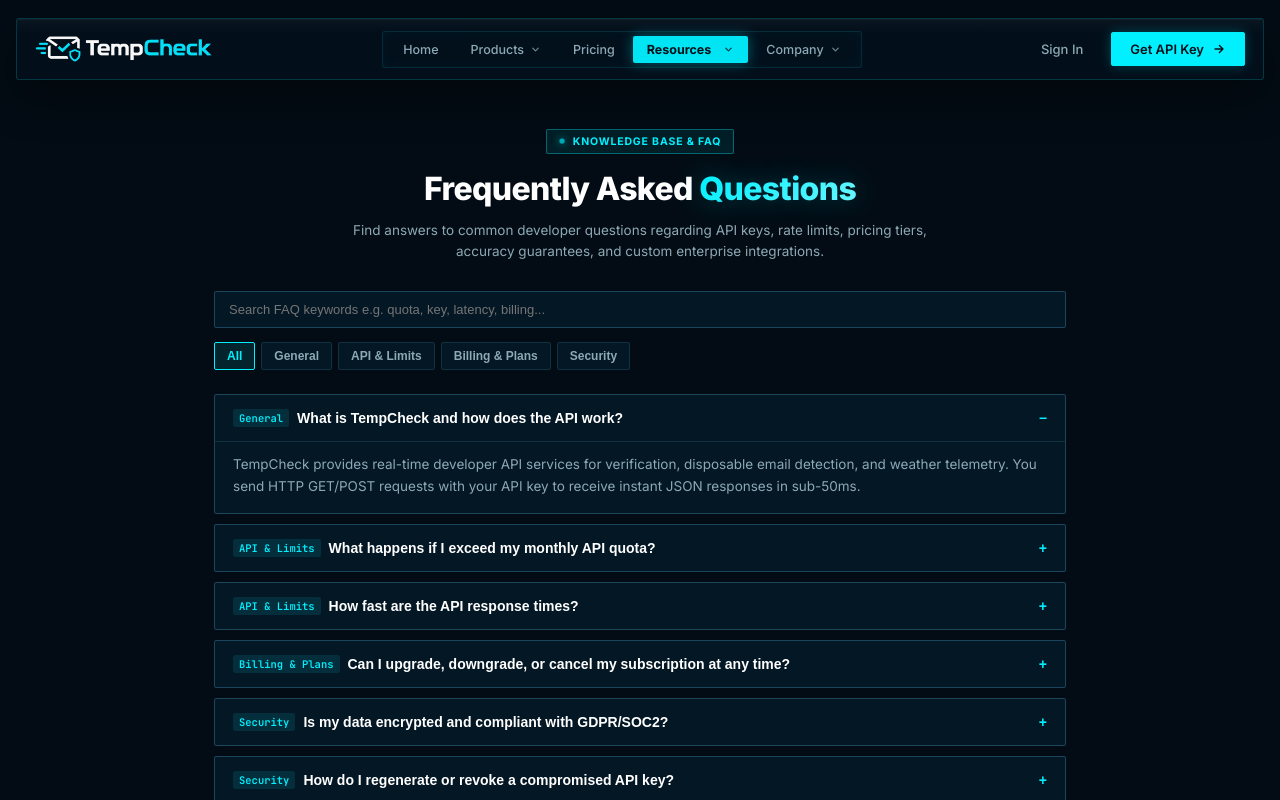
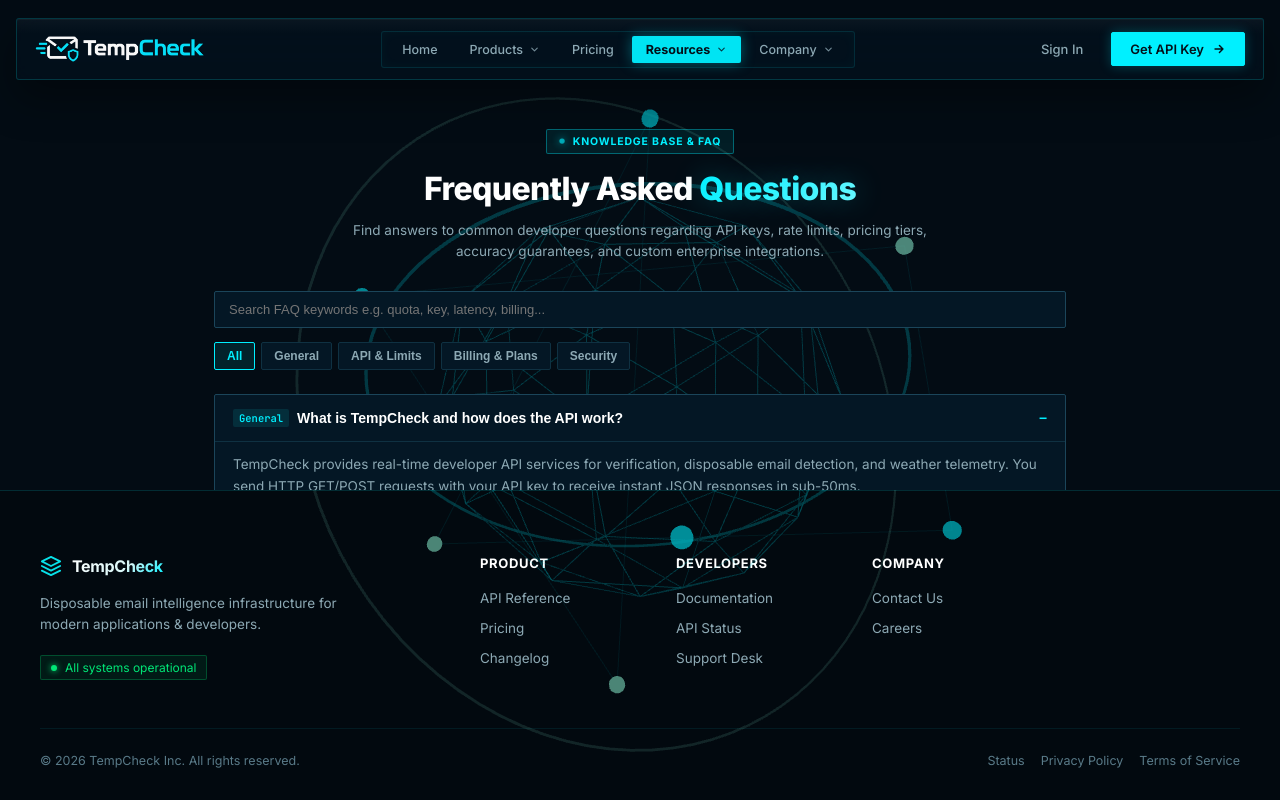
Before and after one commit to jaydeexsf/tempcheck, a Next.js app: page /faq in a window 1280 px wide. Built offline with nearby package versions, Linux system fonts and the light colour scheme.

Commit message:
Improve FAQ motion and background

```diff
--- a/src/app/faq/page.tsx
+++ b/src/app/faq/page.tsx
@@ -4,6 +4,7 @@
 import FaqHeroSection from './sections/FaqHeroSection';
 import FaqAccordionSection from './sections/FaqAccordionSection';
 import FaqContactSection from './sections/FaqContactSection';
+import FaqNetworkBackground from './sections/FaqNetworkBackground';
 
 export const metadata = {
   title: 'FAQ | TempCheck Developer Platform',
@@ -12,9 +13,10 @@
 
 export default function FaqPage() {
   return (
-    <div className="app-layout" style={{ minHeight: '100vh', display: 'flex', flexDirection: 'column', background: 'var(--bg-main)' }}>
+    <div className="app-layout faq-page" style={{ minHeight: '100vh', display: 'flex', flexDirection: 'column', background: 'var(--bg-main)' }}>
       <Navbar />
-      <main style={{ flex: 1 }}>
+      <main className="faq-page-main" style={{ flex: 1 }}>
+        <FaqNetworkBackground />
         <FaqHeroSection />
         <FaqAccordionSection />
         <FaqContactSection />
--- a/src/app/faq/sections/FaqAccordionSection.tsx
+++ b/src/app/faq/sections/FaqAccordionSection.tsx
@@ -1,6 +1,7 @@
 'use client';
 
 import React, { useState } from 'react';
+import { AnimatePresence, motion } from 'framer-motion';
 
 interface FaqItem {
   question: string;
@@ -125,11 +126,12 @@
             No matching questions found for &quot;{searchTerm}&quot;.
           </div>
         ) : (
-          filteredFaqs.map((faq, i) => {
-            const isOpen = openIdx === i;
+          filteredFaqs.map((faq) => {
+            const faqKey = faqs.indexOf(faq);
+            const isOpen = openIdx === faqKey;
             return (
               <div
-                key={i}
+                key={faq.question}
                 style={{
                   background: 'var(--bg-card)',
                   border: '1px solid var(--border-default)',
@@ -139,7 +141,7 @@
                 }}
               >
                 <button
-                  onClick={() => setOpenIdx(isOpen ? null : i)}
+                  onClick={() => setOpenIdx(isOpen ? null : faqKey)}
                   style={{
                     width: '100%',
                     padding: '14px 18px',
@@ -176,7 +178,16 @@
                   </span>
                 </button>
 
+                <AnimatePresence initial={false} mode="popLayout">
                   {isOpen && (
+                    <motion.div
+                      key={`${faq.question}-answer`}
+                      initial={{ height: 0, opacity: 0 }}
+                      animate={{ height: 'auto', opacity: 1 }}
+                      exit={{ height: 0, opacity: 0 }}
+                      transition={{ duration: 0.28, ease: [0.22, 1, 0.36, 1] }}
+                      style={{ display: 'block', overflow: 'hidden' }}
+                    >
                       <div
                         style={{
                           padding: '0 18px 16px 18px',
@@ -189,7 +200,9 @@
                       >
                         {faq.answer}
                       </div>
+                    </motion.div>
                   )}
+                </AnimatePresence>
               </div>
             );
           })
--- /dev/null
+++ b/src/app/faq/sections/FaqNetworkBackground.tsx
@@ -0,0 +1,146 @@
+'use client';
+
+import { useLayoutEffect, useRef } from 'react';
+import gsap from 'gsap';
+import * as THREE from 'three';
+
+export default function FaqNetworkBackground() {
+  const canvasRef = useRef<HTMLCanvasElement>(null);
+
+  useLayoutEffect(() => {
+    const canvas = canvasRef.current;
+    if (!canvas) return;
+
+    const reducedMotion = window.matchMedia('(prefers-reduced-motion: reduce)').matches;
+    const scene = new THREE.Scene();
+    const camera = new THREE.PerspectiveCamera(42, 1, 0.1, 100);
+    camera.position.set(0, 0, 8);
+
+    const renderer = new THREE.WebGLRenderer({ canvas, alpha: true, antialias: true });
+    renderer.setPixelRatio(Math.min(window.devicePixelRatio, 1.75));
+    renderer.setClearColor(0x000000, 0);
+
+    const network = new THREE.Group();
+    network.rotation.set(0.08, -0.22, 0.04);
+    scene.add(network);
+
+    const core = new THREE.Mesh(
+      new THREE.IcosahedronGeometry(1.45, 1),
+      new THREE.MeshBasicMaterial({
+        color: 0x00f0ff,
+        wireframe: true,
+        transparent: true,
+        opacity: 0.16,
+      }),
+    );
+    network.add(core);
+
+    const orbitMaterials = [
+      new THREE.MeshBasicMaterial({ color: 0x00f0ff, transparent: true, opacity: 0.28 }),
+      new THREE.MeshBasicMaterial({ color: 0x8cf0d0, transparent: true, opacity: 0.18 }),
+    ];
+
+    const orbitOne = new THREE.Mesh(new THREE.TorusGeometry(2.05, 0.012, 8, 96), orbitMaterials[0]);
+    orbitOne.rotation.set(0.8, 0.2, 0.1);
+    network.add(orbitOne);
+
+    const orbitTwo = new THREE.Mesh(new THREE.TorusGeometry(2.55, 0.009, 8, 96), orbitMaterials[1]);
+    orbitTwo.rotation.set(-0.45, 0.7, 0.8);
+    network.add(orbitTwo);
+
+    const nodePositions = [
+      [-2.2, 0.8, 0.2], [1.95, 1.15, -0.1], [2.3, -0.85, 0.3],
+      [-1.8, -1.25, -0.2], [0.1, 2.1, 0.1], [-0.15, -2.2, 0.15],
+    ].map(([x, y, z]) => new THREE.Vector3(x, y, z));
+
+    const nodeGeometry = new THREE.SphereGeometry(0.065, 10, 10);
+    const nodeGroup = new THREE.Group();
+    nodeGroup.name = 'faq-nodes';
+    nodePositions.forEach((position, index) => {
+      const node = new THREE.Mesh(nodeGeometry, new THREE.MeshBasicMaterial({
+        color: index % 2 === 0 ? 0x00f0ff : 0x8cf0d0,
+        transparent: true,
+        opacity: 0.75,
+      }));
+      node.position.copy(position);
+      nodeGroup.add(node);
+    });
+    network.add(nodeGroup);
+
+    const signalMaterial = new THREE.MeshBasicMaterial({
+      color: 0x00f0ff,
+      transparent: true,
+      opacity: 0.8,
+    });
+    const signal = new THREE.Mesh(new THREE.SphereGeometry(0.09, 12, 12), signalMaterial);
+    signal.position.copy(nodePositions[0]);
+    network.add(signal);
+
+    const lineGeometry = new THREE.BufferGeometry().setFromPoints(
+      nodePositions.flatMap((position, index) => [position, nodePositions[(index + 1) % nodePositions.length]]),
+    );
+    const lines = new THREE.LineSegments(
+      lineGeometry,
+      new THREE.LineBasicMaterial({ color: 0x00f0ff, transparent: true, opacity: 0.1 }),
+    );
+    network.add(lines);
+
+    const pointer = { x: 0, y: 0 };
+    const handlePointerMove = (event: PointerEvent) => {
+      pointer.x = (event.clientX / window.innerWidth - 0.5) * 0.35;
+      pointer.y = (event.clientY / window.innerHeight - 0.5) * 0.2;
+    };
+
+    const resize = () => {
+      const width = window.innerWidth;
+      const height = window.innerHeight;
+      camera.aspect = width / height;
+      camera.updateProjectionMatrix();
+      renderer.setSize(width, height, false);
+    };
+
+    resize();
+    window.addEventListener('resize', resize);
+    window.addEventListener('pointermove', handlePointerMove, { passive: true });
+
+    const motionTimeline = reducedMotion ? null : gsap.timeline({ repeat: -1 });
+    motionTimeline
+      ?.to(core.scale, { x: 1.06, y: 1.06, z: 1.06, duration: 2.8, ease: 'sine.inOut', yoyo: true })
+      .to(nodeGroup.children, { scale: 1.35, opacity: 1, duration: 0.65, stagger: 0.18, ease: 'power2.out' }, 0)
+      .to(nodeGroup.children, { scale: 1, opacity: 0.55, duration: 1.2, stagger: 0.18, ease: 'power2.in' }, 0.65)
+      .to(signal.position, { x: nodePositions[1].x, y: nodePositions[1].y, z: nodePositions[1].z, duration: 1.8, ease: 'power1.inOut' }, 0)
+      .to(signal.position, { x: nodePositions[2].x, y: nodePositions[2].y, z: nodePositions[2].z, duration: 1.8, ease: 'power1.inOut' })
+      .to(signal.position, { x: nodePositions[3].x, y: nodePositions[3].y, z: nodePositions[3].z, duration: 1.8, ease: 'power1.inOut' })
+      .to(signal.position, { x: nodePositions[4].x, y: nodePositions[4].y, z: nodePositions[4].z, duration: 1.8, ease: 'power1.inOut' })
+      .to(signal.position, { x: nodePositions[5].x, y: nodePositions[5].y, z: nodePositions[5].z, duration: 1.8, ease: 'power1.inOut' })
+      .to(signal.position, { x: nodePositions[0].x, y: nodePositions[0].y, z: nodePositions[0].z, duration: 1.8, ease: 'power1.inOut' });
+
+    const render = () => {
+      network.rotation.z += (pointer.x - network.rotation.z) * 0.012;
+      network.rotation.x += (0.08 - pointer.y - network.rotation.x) * 0.008;
+      renderer.render(scene, camera);
+    };
+
+    gsap.ticker.add(render);
+
+    return () => {
+      motionTimeline?.kill();
+      gsap.ticker.remove(render);
+      window.removeEventListener('resize', resize);
+      window.removeEventListener('pointermove', handlePointerMove);
+      nodeGeometry.dispose();
+      core.geometry.dispose();
+      (core.material as THREE.Material).dispose();
+      orbitOne.geometry.dispose();
+      orbitTwo.geometry.dispose();
+      orbitMaterials.forEach((material) => material.dispose());
+      lineGeometry.dispose();
+      (lines.material as THREE.Material).dispose();
+      signal.geometry.dispose();
+      signalMaterial.dispose();
+      renderer.dispose();
+    };
+  }, []);
+
+  return <canvas ref={canvasRef} className="faq-network-background" aria-hidden="true" />;
+}
--- a/src/styles/globals.css
+++ b/src/styles/globals.css
@@ -69,6 +69,31 @@
     color: inherit;
 }
 
+.faq-page {
+    position: relative;
+    isolation: isolate;
+}
+
+.faq-page-main {
+    position: relative;
+    overflow: hidden;
+}
+
+.faq-page-main > section {
+    position: relative;
+    z-index: 1;
+}
+
+.faq-network-background {
+    position: fixed;
+    inset: 0;
+    width: 100%;
+    height: 100%;
+    z-index: 0;
+    pointer-events: none;
+    opacity: 0.72;
+}
+
 /* ---------- FLOATING CENTERED PILL NAVBAR (DARK MODE) ---------- */
 .nav {
     flex: 0 0 auto;
@@ -115,7 +140,7 @@
 }
 
 .navbar-logo-image {
-    width: clamp(132px, 15vw, 180px);
+    width: clamp(126px, 14vw, 172px);
     height: auto;
     max-width: 100%;
 }
@@ -163,14 +188,36 @@
 }
 
 .active-pill {
+    position: relative;
+    isolation: isolate;
     font-size: 12.5px;
     font-weight: 700;
     color: #031019 !important;
-    background: rgba(0, 240, 255, 0.95) !important;
+    background: transparent !important;
     padding: 6px 16px;
     border-radius: 2px;
+    box-shadow: none;
+    transition: all 0.25s cubic-bezier(0.16, 1, 0.3, 1);
+}
+
+.active-pill > span:not(.navbar-active-indicator) {
+    position: relative;
+    z-index: 1;
+}
+
+.active-pill > svg {
+    position: relative;
+    z-index: 1;
+}
+
+.navbar-active-indicator {
+    position: absolute;
+    inset: 0;
+    z-index: 0;
+    border-radius: 2px;
+    background: rgba(0, 240, 255, 0.95);
     box-shadow: 0 0 14px rgba(0, 240, 255, 0.35);
-    transition: all 0.25s cubic-bezier(0.16, 1, 0.3, 1);
+    pointer-events: none;
 }
 
 .nav-right {
```
Lines whose indentation alone changed are shown as unchanged.
